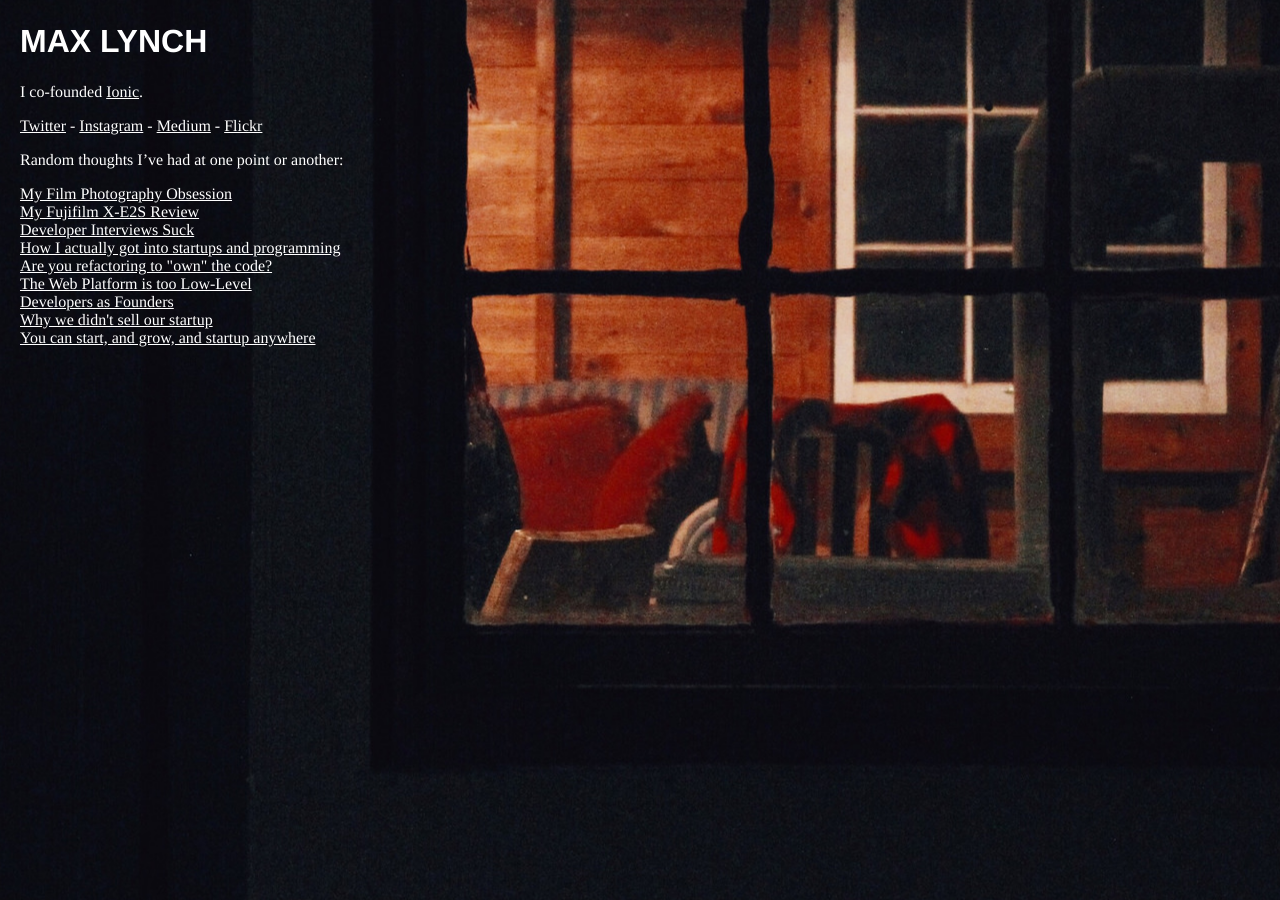
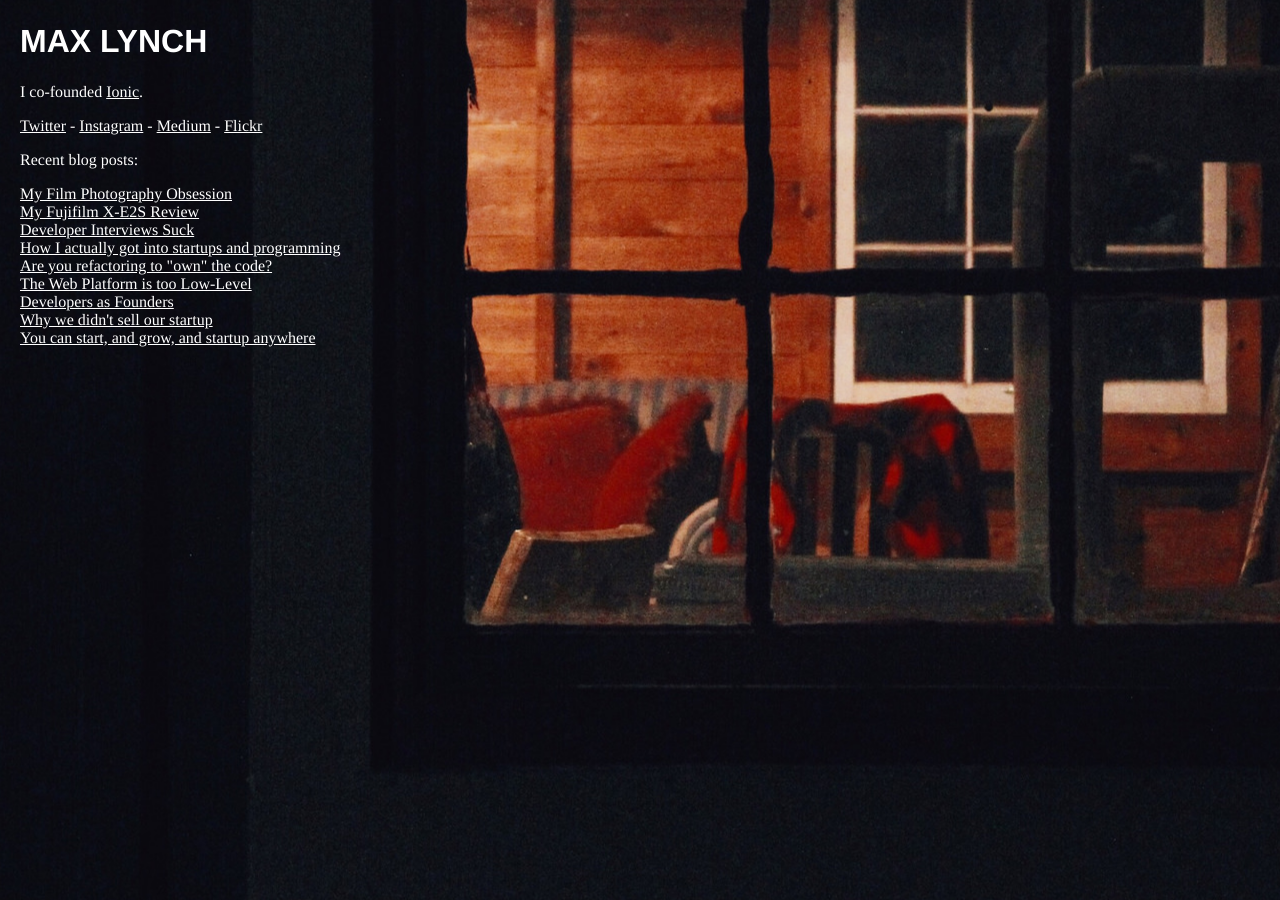
Before and after one commit to mlynch/mlynch.github.com, a Jekyll site: the page built from index.md, in a window 1280 px wide. Built offline with Jekyll 4.4.1, drawn with Linux system fonts in a browser that asks for light colours; Markdown is read by kramdown in place of the engine named in the settings; comment, search, counter and statistics services are not loaded.

Commit message:
Update index.md

```diff
--- a/index.md
+++ b/index.md
@@ -10,7 +10,7 @@ I co-founded [Ionic](http://ionicframework.com/).
 
 [Twitter](http://twitter.com/maxlynch) - [Instagram](http://instagram.com/maxlynch) - [Medium](http://medium.com/@maxlynch) - [Flickr](https://www.flickr.com/photos/techrolla/)
 
-Random thoughts I've had at one point or another:
+Recent blog posts:
 
 <nav id="most-popular">
   <ul>
```
